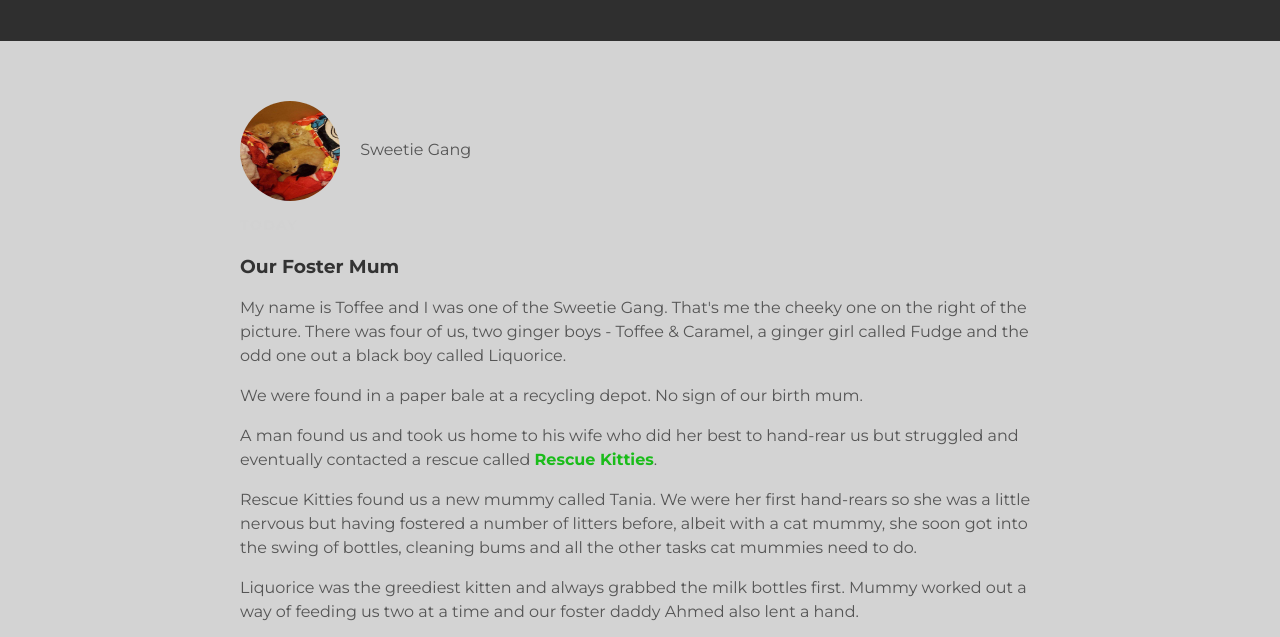
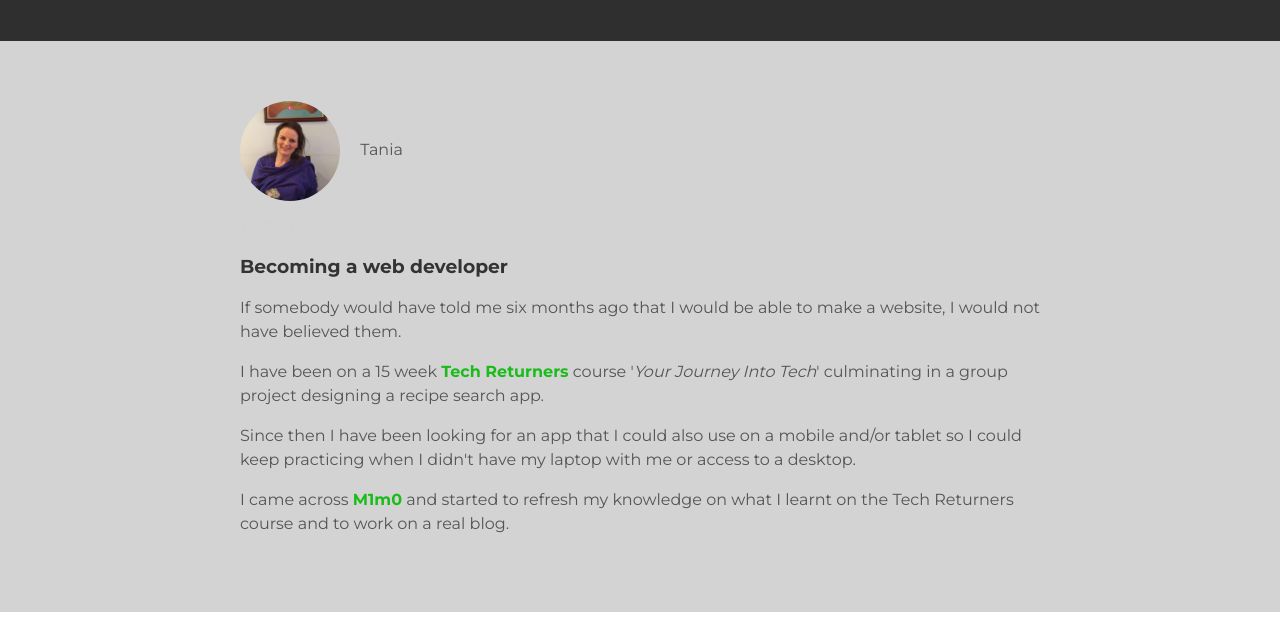
Before and after one commit to taniaharv/taniaharv.github.io, a plain HTML site: page index.html in a window 1280 px wide. Shown: the part 109-746 px from the top of the page. Drawn offline with Linux system fonts and the light colour scheme.

Commit message:
Update index.html

```diff
--- a/index.html
+++ b/index.html
@@ -17,6 +17,21 @@
         </div>
     </div>
     <div id="content">
+        <div class="post-container">
+            <div class="post">
+                <div class="post-author">
+                    <img src="tania.png">
+                    <span>Tania</span>
+                </div>
+                <p class="post-date">Today</p>
+                <h3 class="post-title">Becoming a web developer</h3>
+                <div class="post-content">
+                    <p>If somebody would have told me six months ago that I would be able to make a website, I would not have believed them.</p>
+                    <p>I have been on a 15 week <a href="https://www.techreturners.com/" target="_blank"><strong>Tech Returners</strong></a> course '<em>Your Journey Into Tech</em>' culminating in a group project designing a recipe search app.</p>
+                    <p>Since then I have been looking for an app that I could also use on a mobile and/or tablet so I could keep practicing when I didn't have my laptop with me or access to a desktop.</p>
+                    <p>I came across <a href="https://getmimo.com" target="_blank"><strong>M1m0</strong></a> and started to refresh my knowledge on what I learnt on the Tech Returners course and to work on a real blog.</p>              </div>
+            </div>
+        </div>
         <div class="post-container">
             <div class="post">
                 <div class="post-author">
```
